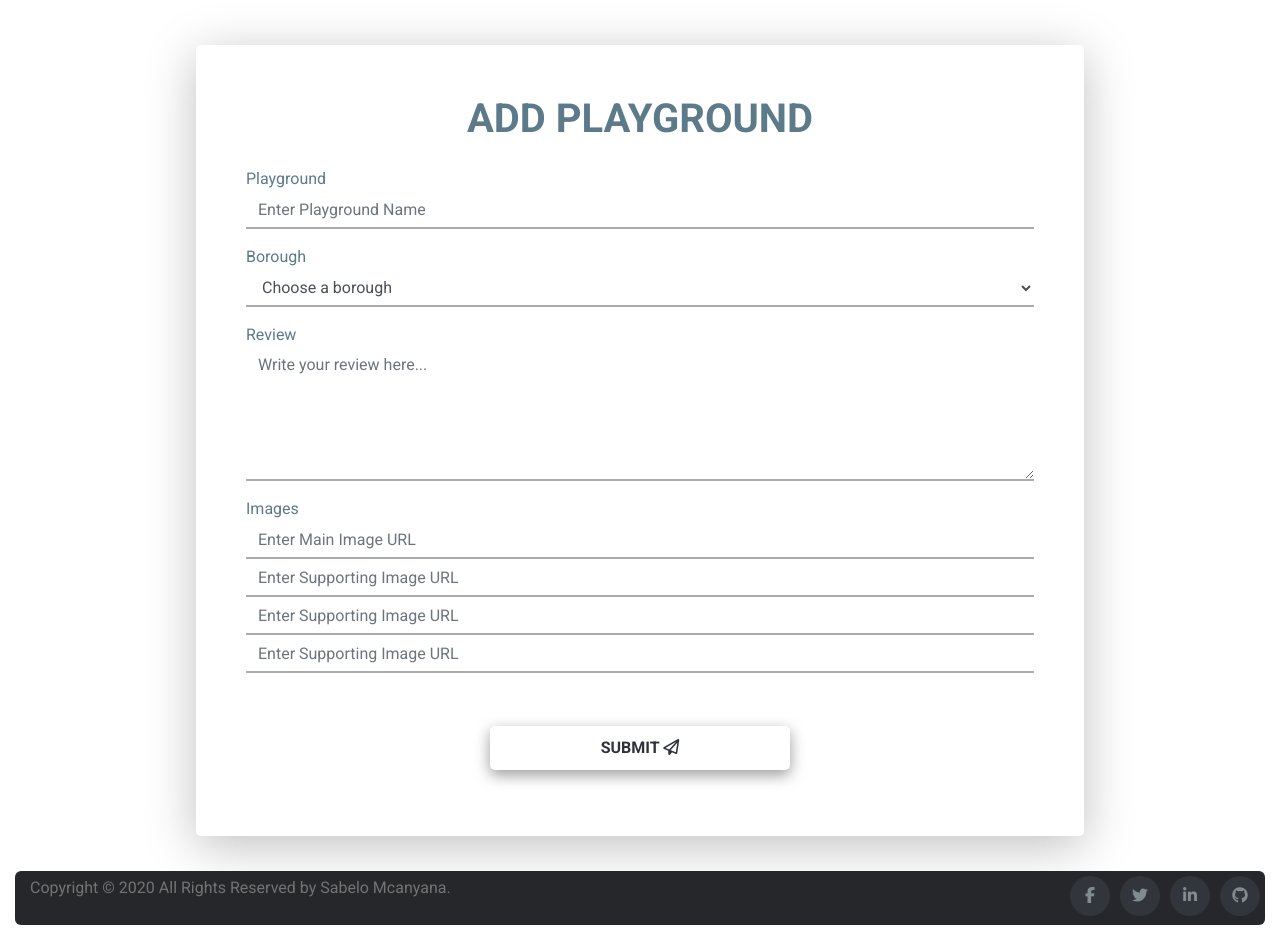
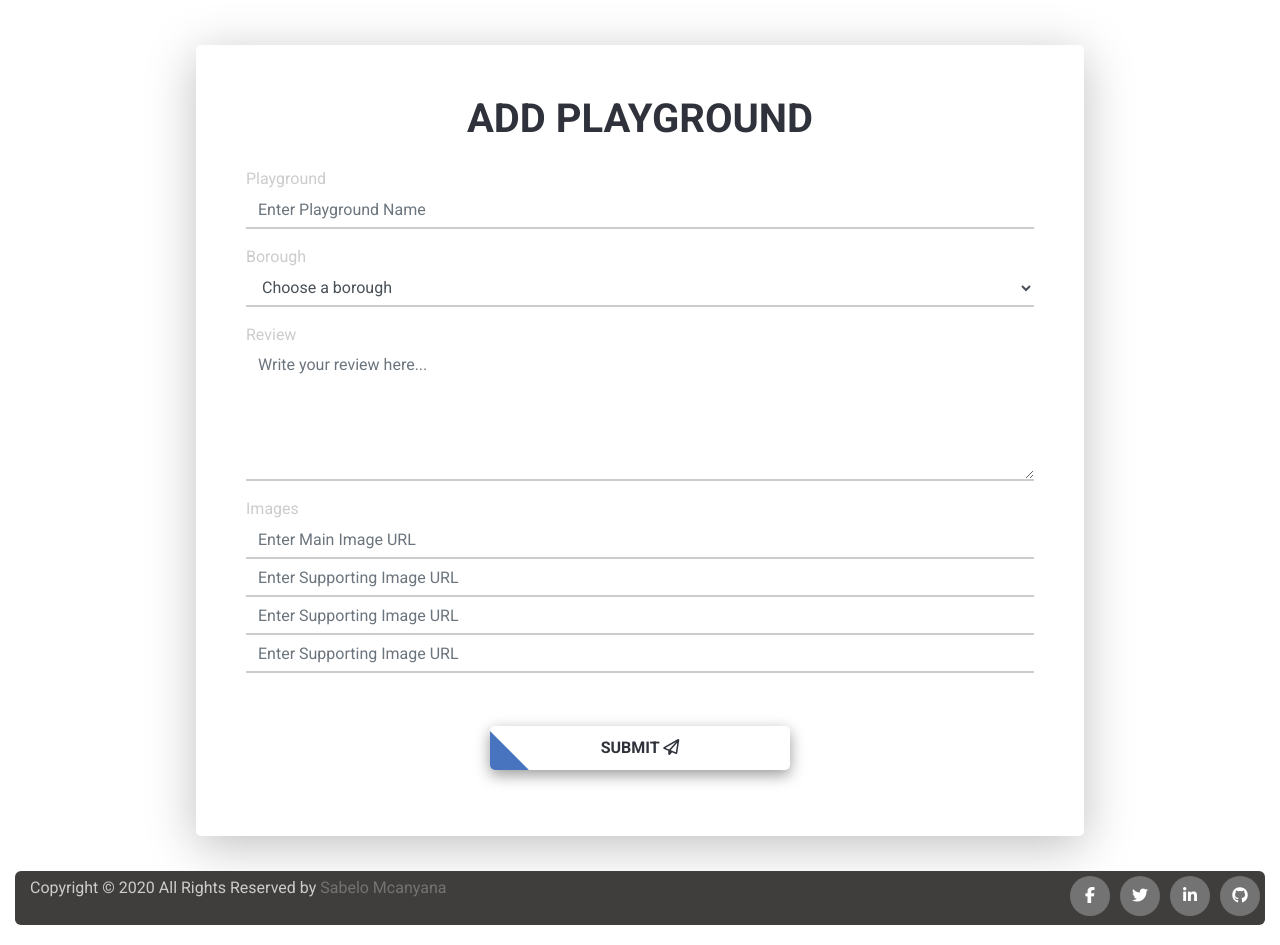
Before and after one commit to SabeloCodes/go_playground, a Flask app: page /add_playground in a window 1280 px wide. Shown: the part 96-1041 px from the top of the page. Run offline with Flask 2, Linux system fonts and the light colour scheme; data that the repository does not hold is empty; some libraries are stand-ins or nearby versions; some web fonts are replaced.

Commit message:
Color coordinating the site

```diff
--- a/static/css/style.css
+++ b/static/css/style.css
@@ -34,7 +34,7 @@ h2 {
   text-transform: uppercase;
   font-weight: 800;
   font-size: 2.5em;
-  color: #5d7a8a;
+  color: #2f323a;
 }
 
 h3 {
@@ -54,7 +54,7 @@ h6 {
   text-align: left;
   font-size: 1.5em;
   font-weight: 400;
-  color: #5d7a8a;
+  color: #2f323a;
 }
 
 h7 {
@@ -104,12 +104,12 @@ h7 {
   width: 140%;
   background: #4874bf;
   transition: all .5s ease-in-out;
-  transform: translateX(-98%) translateY(-25%) rotate(45deg);
+  transform: translateX(-98%) translateY(-55%) rotate(45deg);
 }
 
 .btn-submit:hover:after {
   text-decoration : none;
-  transform: translateX(-9%) translateY(-25%) rotate(45deg);
+  transform: translateX(-9%) translateY(-35%) rotate(45deg);
 }
 
 
@@ -158,7 +158,7 @@ h7 {
 }
 
 .btn-delete:after {
-  background: #E01022;
+  background: #f44242;
 }
 
 .btn-read:after {
@@ -184,8 +184,12 @@ h7 {
   text-transform: uppercase;
   font-size: 1em;
   font-weight: 600;
-  color: rgba(0,0,0,.4);
+  /* color: #2f323a; */
   margin: 0.5em auto;
+}
+
+.nav-item .nav-link {
+    color: #43464D;
 }
 
 .nav-item::after {
@@ -268,7 +272,7 @@ h7 {
 
 .form-control {
   border-radius: 0;
-  border-color: #aaaaaa;
+  border-color: #CCCCCC;
   border-width: 0 0 2px 0;
   border-style: none none solid none;
   box-shadow: none;
@@ -276,13 +280,13 @@ h7 {
 
 .form-control:focus {
   box-shadow: none;
-  border-color: #5d7a8a;
+  border-color: #43464D;
 }
 
 /*Styling for form inputs*/
 .form-label {
   font-size: 1em;
-  color: #5d7a8a;
+  color: #CCCCCC;
   margin: 0;
   display: block;
   opacity: 1;
@@ -295,11 +299,11 @@ h7 {
   height: 100%;
   min-height: 250px;
   width: 100%;
-  background-color: grey;
+  background-color: #43464D;
 }
 
 .playground-single-1 .playground-info .icon {
-  color:#ffb526;
+  color:#FFA500;
 }
 
 .playground-single-1 {
@@ -407,11 +411,11 @@ h7 {
 .site-footer
 {
   border-radius: 6px;
-  background-color:#26272b;
+  background-color:#403E3D;
   padding:5px;
   font-size:1em;
   line-height:24px;
-  color:#737373;
+  color:#43464D;
   margin-bottom: 20px
 }
 
@@ -422,7 +426,7 @@ h7 {
 
 .site-footer a:hover
 {
-  color:#3366cc;
+  color:#4874bf;
   text-decoration:none;
 }
 
@@ -450,11 +454,12 @@ h7 {
   margin-left:6px;
   margin-right:0;
   border-radius:100%;
-  background-color:#33353d
+  background-color: #737373;
 }
 
 .copyright-text
 {
+  color: #CCCCCC;
   margin:0;
   padding: 10px;
 }
@@ -493,8 +498,7 @@ h7 {
 }
 
 .social-icons a{
-  background-color:#eceeef;
-  color:#818a91;
+  color:#FFFFFF;
   display:inline-block;
   line-height:44px;
   width:44px;
@@ -525,5 +529,5 @@ h7 {
 }
 .social-icons .github:hover
 {
-  background-color:#333
+  background-color:#33353D;
 }
--- a/templates/base.html
+++ b/templates/base.html
@@ -56,7 +56,7 @@
                 <div class="col-md-8 col-sm-6 col-xs-12">
                     <span class="copyright-text">
             Copyright &copy; 2020 All Rights Reserved by
-            <a href="#">Sabelo Mcanyana</a>.
+            <a href="#">Sabelo Mcanyana</a>
           </span>
                 </div>
 
```
